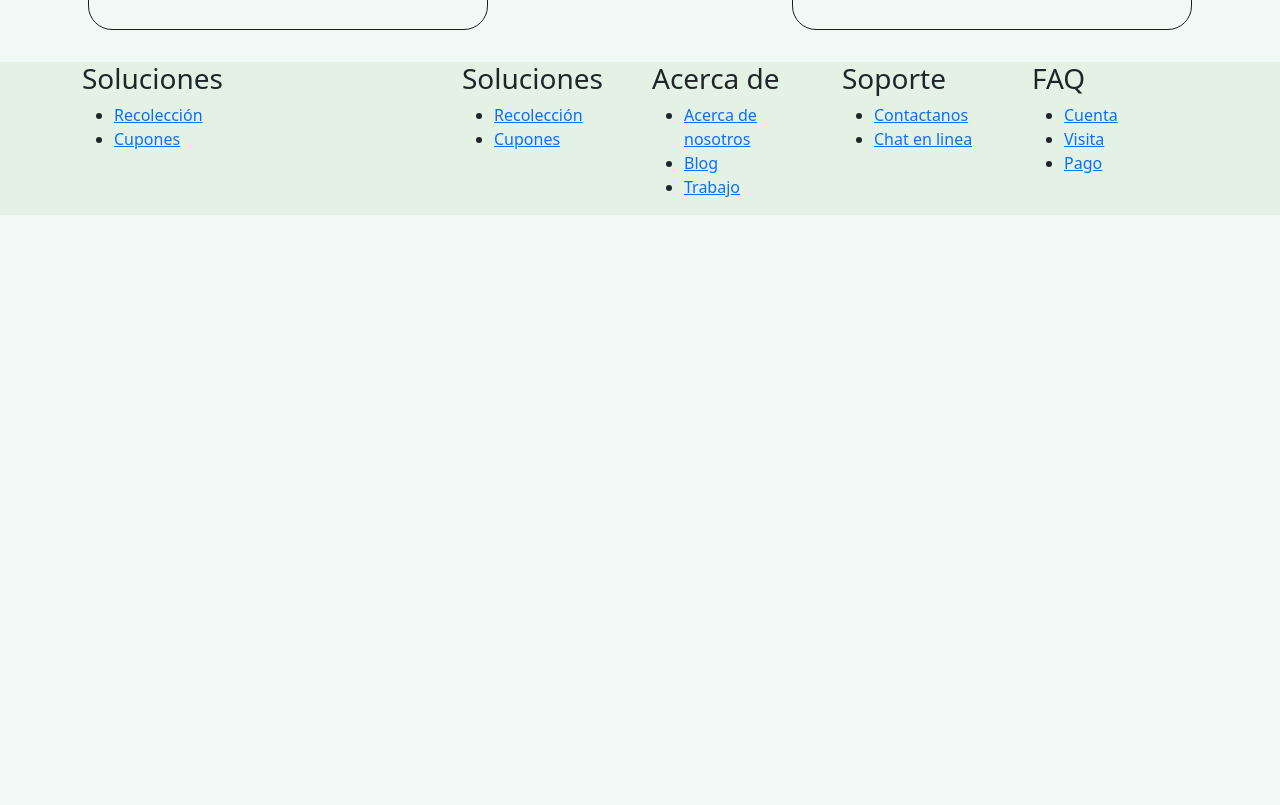
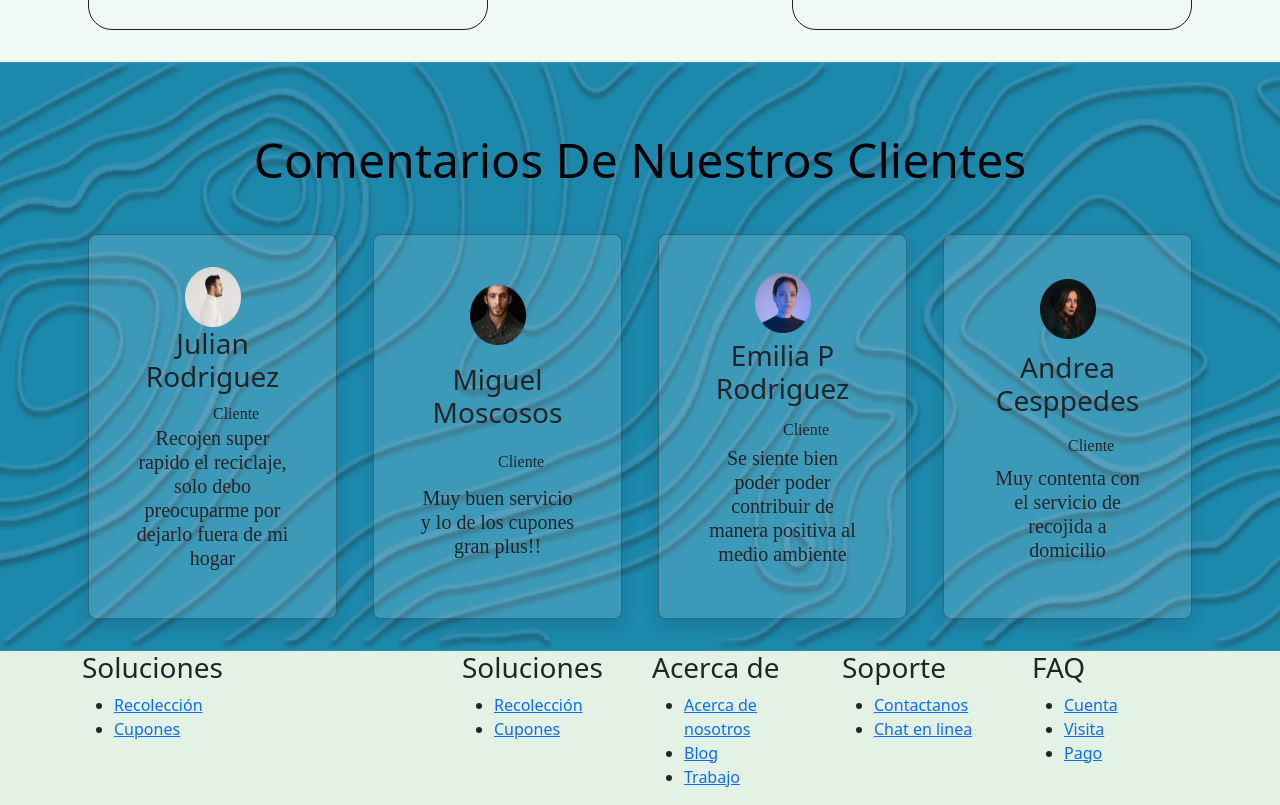
Before and after one commit to Julian0399/Proyecto-Tecnologias, a plain HTML site: page Front/html/index.html in a window 1280 px wide. Shown: the part 3140-3945 px from the top of the page. Before the commit the page ends 3355 px from the top, so only its background shows below. Drawn offline with nearby package versions, Linux system fonts and the light colour scheme.

Commit message:
htmlcambios2

```diff
--- a/Front/css/styleSheet.css
+++ b/Front/css/styleSheet.css
@@ -139,6 +139,59 @@ section p{
 
 .materiales .container .row .col{
   padding:2rem;
+}
+.comentarios{
+  background:url(../resources/fondoazul.png) no-repeat;
+  background-size: cover;
+  background-position: top;
+}
+.comentarios .container{
+  display: flex;
+  flex-wrap: wrap;
+  gap:1.5rem;
+}
+
+.comentarios .container .row{
+  padding:2rem;
+  background:rgba(255, 255, 255, 0.144);
+  box-shadow: 0 .5rem 1rem rgba(0,0,0,.1);
+  border:.1rem solid rgba(0,0,0,.3);
+  border-radius: .5rem;
+  text-align: center;
+  flex:1 1 10rem;
+  position: relative;
+}
+.titulo{
+  text-align: center;
+  font-size: 3rem;
+  padding:1rem;
+  color:rgb(0, 1, 2);
+}
+.comentarios .container .row .col{
+  display: flex;
+  flex-wrap: wrap;
+}
+
+.comentarios .container .row img{
+  width: 80px;
+  height: 60px;
+  display:block;
+  margin:auto;
+}
+.comentarios .container .row .col a{
+  font-family: 'Advent Pro';
+  font-style: normal;
+  font-weight: 400;
+  font-size: 16px;
+  line-height: 24px;
+  margin-left: 5rem;
+}
+.comentarios .container .row .col p{
+  font-family: 'Advent Pro';
+  font-style: normal;
+  font-weight: 400;
+  font-size: 20px;
+  line-height: 24px;
 }
 
 /*
--- a/Front/html/index.html
+++ b/Front/html/index.html
@@ -220,7 +220,48 @@
         </div>
     </div>
 </section>
+<section class="comentarios" id="comentarios">
+    <h1 class="titulo"> Comentarios De Nuestros Clientes </h1>
 
+    <div class="container">
+
+        <div class="row">
+            <img src="/resources/Avatar.png" alt="">
+            <div class="col">
+            <h3>Julian Rodriguez</h3>
+            <a>Cliente</a>
+                <p>Recojen super rapido el reciclaje, solo debo preocuparme por dejarlo fuera de mi hogar </p>
+            </div>
+        </div>
+        <div class="row">
+            <img src="/resources/Avatar1.png" alt="">
+            <div class="col">
+            <h3>Miguel Moscosos</h3>
+            <a>Cliente</a>
+                <p>Muy buen servicio y lo de los cupones gran plus!! </p>
+            </div>
+        </div>
+        <div class="row">
+            <img src="/resources/Avatar 2.png" alt="">
+            <div class="col">
+            <h3>Emilia P Rodriguez</h3>
+            <a>Cliente</a>
+                <p>Se siente bien poder poder contribuir de manera positiva al medio ambiente </p>
+            </div>
+        </div>
+        <div class="row">
+            <img src="/resources/Avatar3.png" alt="">
+            <div class="col">
+            <h3>Andrea  Cesppedes</h3>
+            <a>Cliente</a>
+                <p>Muy contenta con
+                    el servicio de recojida
+                    a domicilio </p>
+            </div>
+        </div>
+    </div>
+
+</section>
     <div class="footer-clean">
         <footer class="" style="background-color: #E3F2E4;">
             <div class="container">
```
Also changed, not shown: Front/resources/Avatar 2.png (added), Front/resources/Avatar.png (added), Front/resources/Avatar1.png (added), Front/resources/Avatar3.png (added), Front/resources/fondoazul.png (added).
